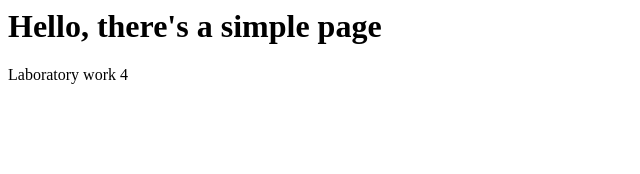
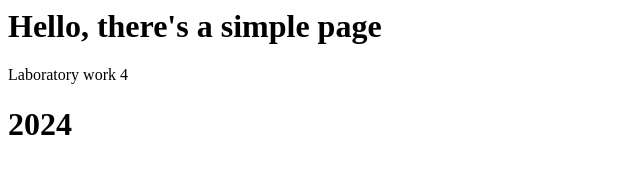
Before and after one commit to SerdyukDavoyan/lab4RPP.github.io, a plain HTML site: page en/index.html in a window 1280 px wide. Shown: the whole page, without its empty margins (0-640 px from the left). Drawn offline with Linux system fonts and the light colour scheme.

Commit message:
Update index.html

```diff
--- a/en/index.html
+++ b/en/index.html
@@ -3,5 +3,6 @@
   <body>
     <h1>Hello, there's a simple page</h1>
     <p>Laboratory work 4</p>
+    <h1>2024</h1>
   </body>
 </html>
```
